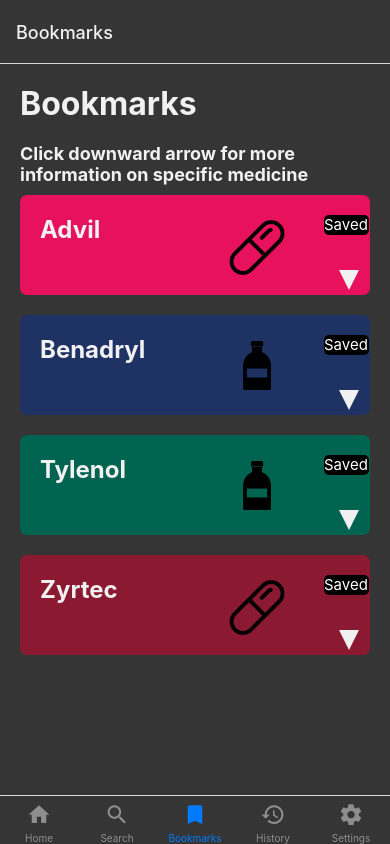
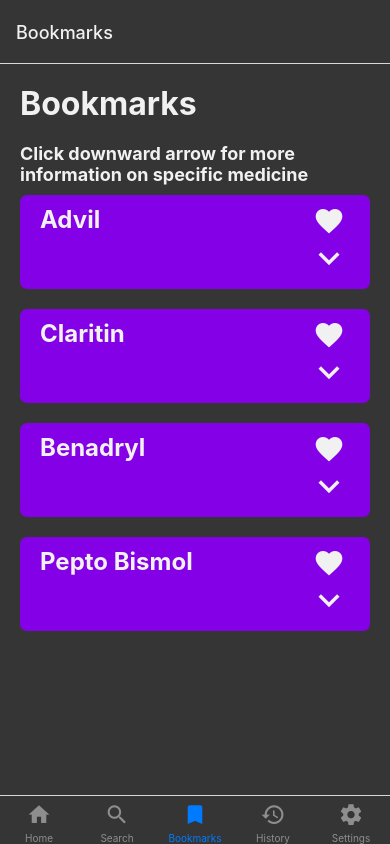
Before and after one commit to Carlos-RuizHernandez/GenericWisdom, a React Native app: screen /Bookmarks in a window 390 px wide. Built offline with nearby package versions, Linux system fonts and the light colour scheme.

Commit message:
added information in bookmark cards and changed icons

```diff
--- /dev/null
+++ b/src/components/Bookmarks/BookmarkInfo.js
@@ -0,0 +1,56 @@
+import React from 'react';
+import {Text, View, StyleSheet} from 'react-native';
+
+const BookmarkInfo = ({data}) => {
+  return (
+    <View style={styles.container}>
+      <View style={styles.brandContainer}>
+        <View style={styles.section}>
+          <Text style={styles.text}>Price: {data.price} (USD)</Text>
+        </View>
+        <View style={styles.section}>
+          <Text style={styles.text}>Rating: {data.rating} / 5</Text>
+        </View>
+        <View style={styles.section}>
+          <Text style={styles.text}>Manufacturer: {data.manufacturer}</Text>
+        </View>
+        <View style={styles.section}>
+          <Text style={styles.text}>Description:</Text>
+          <Text style={styles.body}>{data.description}</Text>
+        </View>
+        <View style={styles.section}>
+          <Text style={styles.text}>
+            Ingredients: {data.ingredients.join(', ')}
+          </Text>
+        </View>
+      </View>
+    </View>
+  );
+};
+
+const styles = StyleSheet.create({
+  container: {
+    flex: 1,
+    paddingVertical: 10,
+  },
+  text: {
+    fontSize: 16,
+    fontWeight: 'bold',
+    color: '#f1f1f1',
+  },
+  body: {
+    fontSize: 12,
+    color: '#f1f1f1',
+  },
+  section: {
+    borderTopWidth: 1,
+    borderTopColor: '#f1f1f1',
+    borderBottomColor: '#f1f1f1',
+    paddingHorizontal: 5,
+    paddingVertical: 15,
+  },
+  brandContainer: {
+    height: '50%',
+  },
+});
+export default BookmarkInfo;
--- a/src/components/Bookmarks/MedCard.js
+++ b/src/components/Bookmarks/MedCard.js
@@ -1,49 +1,46 @@
-import React, { useState } from 'react';
-import {Text, View, StyleSheet, Image, TouchableOpacity, Button} from 'react-native';
-// import BookmarkContext from '../../screens/Bookmarks/Bookmarks.js';
-const BookmarkContext = React.createContext()
+import React, {useState} from 'react';
+import {
+  Text,
+  View,
+  StyleSheet,
+  Image,
+  TouchableOpacity,
+  Button,
+} from 'react-native';
+import MaterialCommunityIcons from 'react-native-vector-icons/MaterialCommunityIcons';
+import BookmarkInfo from './BookmarkInfo';
 const MedCard = props => {
+  console.log(props);
   const cardColor = props.color || '#e8115b';
   const [expanded, setExpanded] = useState(false);
-  const [Bookmarked, setBookmark] = useState(true);
-  const [saveText, setSaveText] = useState("Saved");
-  function handleText() {
-    setBookmark(!Bookmarked);
-    if(Bookmarked){
-        setSaveText("Save");
-    } else{
-        setSaveText("Saved");
-    }
-  }
   return (
     <View>
-      <View style={[styles.cardContainer, {backgroundColor: cardColor, height: expanded ? 200 : 100}]}>
-        <View style={{paddingBottom: 10,flex: 0.5}}>
-          <Text style={styles.text}>{props.text}</Text>
-          {expanded && (
-            <Text style={styles.additionalText}>
-              {props.description}
-            </Text>
-          )}
+      <View style={[styles.cardContainer, {backgroundColor: props.data.color}]}>
+        <View style={{paddingBottom: 10, flex: 0.8}}>
+          <Text style={styles.text}>{props.data.name}</Text>
+          {expanded && <BookmarkInfo data={props.data} />}
         </View>
-        <Image style={{width: 65, height: 65, flex: 0.2}} source={props.imageLink} />
-        <View style={{flex: 0.1}} >
-            <BookmarkContext.Provider value= {Bookmarked}>
-                <TouchableOpacity onPress={() => {handleText()}}>
-                    <Text style={[styles.bookmarkIcon,
-                        {
-                            width: Bookmarked ? 45 : 35
-                        }]}>
-                        {saveText}
-                    </Text>
-                </TouchableOpacity>
-            </BookmarkContext.Provider>
-            <TouchableOpacity onPress={() => {setExpanded(!expanded)}}>
-                <View style={[styles.triangle,
-                    {marginTop: expanded ? 125 : 35,
-                     transform: expanded ? [{ rotate: '0deg' }]:[{ rotate: '180deg' }]
-                    }]} />
-            </TouchableOpacity>
+        <View style={{justifyContent: 'space-between', alignItems: 'center'}}>
+          <TouchableOpacity
+            onPress={() => {
+              // add to bookmarks
+            }}>
+            <MaterialCommunityIcons
+              name="cards-heart"
+              color={'#f1f1f1'}
+              size={32}
+            />
+          </TouchableOpacity>
+          <TouchableOpacity
+            onPress={() => {
+              setExpanded(!expanded);
+            }}>
+            <MaterialCommunityIcons
+              name={expanded ? 'chevron-up' : 'chevron-down'}
+              color={'#f1f1f1'}
+              size={42}
+            />
+          </TouchableOpacity>
         </View>
       </View>
     </View>
@@ -52,15 +49,16 @@
 
 const styles = StyleSheet.create({
   cardContainer: {
-    height: 100,
     width: '100%',
     backgroundColor: '#e8115b',
     borderRadius: 7,
-    padding: 20,
+    paddingHorizontal: 20,
+    paddingVertical: 10,
     marginVertical: 10,
     flexDirection: 'row',
     justifyContent: 'space-between',
     verticalAlign: 'center',
+    flex: 1,
   },
 
   text: {
@@ -72,22 +70,7 @@
   additionalText: {
     fontSize: 16,
     color: '#f1f1f1',
-    textAlign: 'left'
-  },
-  triangle: {
-    width: 0,
-    height: 0,
-    borderLeftWidth: 10,
-    borderRightWidth: 10,
-    borderBottomWidth: 20,
-    borderStyle: 'solid',
-    backgroundColor: 'transparent',
-    borderLeftColor: 'transparent',
-    borderRightColor: 'transparent',
-    borderBottomColor: '#f1f1f1',
-    marginTop: 50,
-    marginLeft: 20,
-    transform: [{ rotate: '180deg' }],
+    textAlign: 'left',
   },
   bookmarkIcon: {
     width: 45,
@@ -97,19 +80,6 @@
     backgroundColor: 'black',
     borderRadius: 5,
     marginLeft: 5,
-
-    // backgroundColor: '',
-    // borderLeftWidth: 10,
-    // borderRightWidth: 10,
-    // borderBottomWidth: 10,
-    // borderTopWidth: 10,
-    // borderStyle: 'solid',
-    // backgroundColor: 'transparent',
-    // borderLeftColor: '#f1f1f1',
-    // borderRightColor: '#f1f1f1',
-    // borderTopColor: '#f1f1f1',
-    // borderBottomColor: 'transparent',
-
   },
 });
 
--- a/src/components/Bookmarks/MedCardList.js
+++ b/src/components/Bookmarks/MedCardList.js
@@ -8,12 +8,7 @@
       <View>
         {props.data.map(item => (
           <View key={item.name}>
-            <MedCard
-              text={item.name}
-              imageLink={item.image}
-              color={item.color}
-              description = {item.description}
-            />
+            <MedCard data={item} />
           </View>
         ))}
       </View>
--- a/src/screens/Bookmarks/Bookmarks.js
+++ b/src/screens/Bookmarks/Bookmarks.js
@@ -5,10 +5,64 @@
 import MedCardList from '../../components/Bookmarks/MedCardList';
 
 const BookmarkedMedicineList = [
-  {name: 'Advil', color: '#e8115b', image: pillIcon, description: "Check how this works\nmore on this line"},
-  {name: 'Benadryl', color: '#1e3264', image: bottleIcon, description: ""},
-  {name: 'Tylenol', color: '#006450', image: bottleIcon, description: ""},
-  {name: 'Zyrtec', color: '#8c1932', image: pillIcon, description: ""},
+  {
+    name: 'Advil',
+    price: '12.99',
+    generic: 'brand',
+    color: '#8400e7',
+    pros: ['Pain Relief', 'Fast Acting', 'Reliable', 'Popular'],
+    cons: ['Diarrhea', 'Possible death'],
+    rating: 4.5,
+    description:
+      'Advil is a widely used pain reliever known for its fast and effective results.',
+    ingredients: ['Ibuprofen', 'Starch', 'Cellulose'],
+    manufacturer: 'Pfizer',
+  },
+  {
+    name: 'Claritin',
+    price: '9.99',
+    generic: 'brand',
+    color: '#8400e7',
+    pros: ['Non-Drowsy', 'Fast Acting', 'Reliable', 'Popular'],
+    cons: ['Dry Mouth', 'Possible drowsiness'],
+    rating: 4.2,
+    description:
+      'Claritin is a popular antihistamine used for allergy relief without causing drowsiness.',
+    ingredients: ['Loratadine', 'Calcium', 'Stearic Acid'],
+    manufacturer: 'Bayer',
+  },
+  {
+    name: 'Benadryl',
+    price: '7.99',
+    generic: 'generic',
+    color: '#8400e7',
+    pros: [
+      'prevents nausea',
+      'prevents dizziness',
+      'treats sneezing',
+      'treats runny nose',
+      'prevents other allergy symptoms',
+    ],
+    cons: ['upset stomach', 'Possible drowsiness'],
+    rating: 3.6,
+    description:
+      'Benadryl is an antihistamine that reduces the effects of natural chemical histamine in the body.',
+    ingredients: ['Carnauba Wax', 'Hypromellose', 'Magnesium stearate'],
+    manufacturer: 'Pfizer',
+  },
+  {
+    name: 'Pepto Bismol',
+    price: '5.95',
+    generic: 'brand',
+    color: '#8400e7',
+    pros: ['Controls: diarrhoea'],
+    cons: ['tongue turning black', 'black poo'],
+    rating: 2.0,
+    description:
+      'used for heartburn and acid reflux, indigestion, diarrhoea and feeling sick (nausea)',
+    ingredients: ['Bismuth Subsalicylate'],
+    manufacturer: 'Procter & Gamble company',
+  },
 ];
 
 const Bookmarks = ({navigation}) => {
@@ -19,8 +73,9 @@
       <StatusBar backgroundColor={'#353535'} />
       <View>
         <Text style={styles.header}>Bookmarks</Text>
-        <Text style={styles.text}>Click downward arrow for more
-        information on specific medicine</Text>
+        <Text style={styles.text}>
+          Click downward arrow for more information on specific medicine
+        </Text>
         <MedCardList data={BookmarkedMedicineList} />
       </View>
     </ScrollView>
```
Also changed, not shown: src/screens/Home/Home.js (+49 -18 lines).
